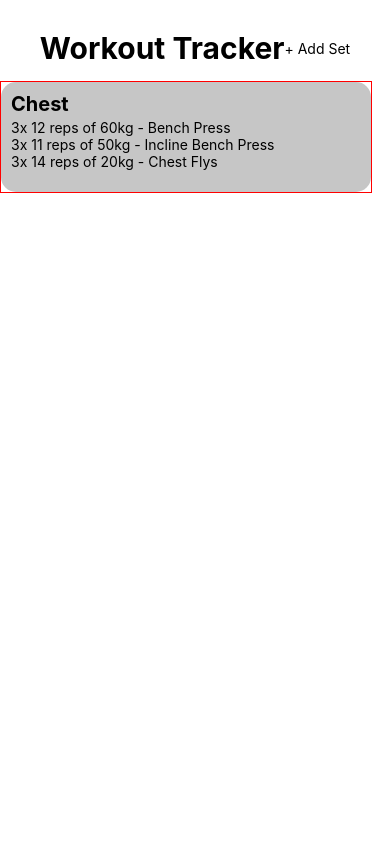
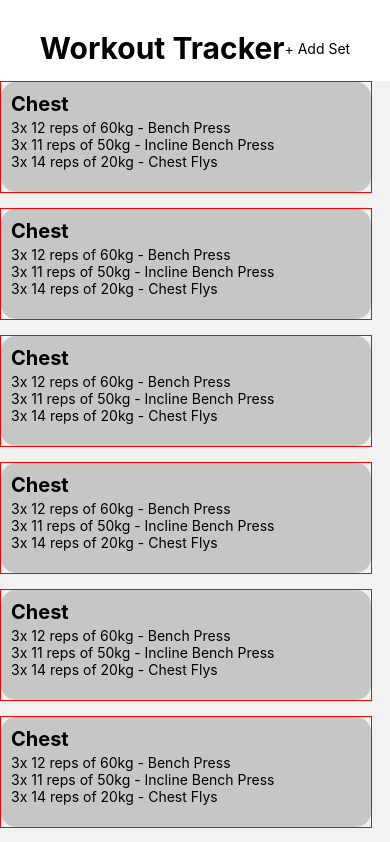
Before and after one commit to WhyNatan/Workout-Tracker, a React Native app: screen /Home in a window 390 px wide. Shown: the top 842 px of the page. Built offline with nearby package versions, Linux system fonts and the light colour scheme.

Commit message:
Added Stack Navigation support.

```diff
--- a/App.js
+++ b/App.js
@@ -1,7 +1,29 @@
-import { HomePage } from './screens/homepage';
+import './gesture-handler';
+import { NavigationContainer } from '@react-navigation/native';
+import { HomePage } from './screens/HomePage';
+import { WorkoutPage } from './screens/WorkoutPage';
+import { createStackNavigator } from '@react-navigation/stack';
+
+const Stack = createStackNavigator();
+
+function MyStack() {
+  return (
+    <Stack.Navigator initialRouteName='Home'
+      screenOptions={{
+        headerShown: false,
+      }}
+    >
+      <Stack.Screen name="Home" component={HomePage}/>
+      <Stack.Screen name="Workout" component={WorkoutPage} />
+    </Stack.Navigator>
+  );
+}
+
 
 export default function App() {
   return (
-    HomePage()
+    <NavigationContainer>
+      <MyStack/>
+    </NavigationContainer>
   );
 };
--- /dev/null
+++ b/gesture-handler.native.js
@@ -0,0 +1 @@
+import 'react-native-gesture-handler';
--- a/package.json
+++ b/package.json
@@ -11,6 +11,7 @@
   "dependencies": {
     "@react-navigation/native": "^6.1.18",
     "@react-navigation/native-stack": "^6.10.1",
+    "@react-navigation/stack": "^6.4.1",
     "@rneui/base": "^4.0.0-rc.7",
     "@rneui/themed": "^4.0.0-rc.8",
     "expo": "~51.0.21",
@@ -18,7 +19,8 @@
     "react": "18.2.0",
     "react-native": "0.74.3",
     "react-native-safe-area-context": "4.10.5",
-    "react-native-screens": "3.31.1"
+    "react-native-screens": "3.31.1",
+    "react-native-gesture-handler": "~2.16.1"
   },
   "devDependencies": {
     "@babel/core": "^7.20.0"
--- /dev/null
+++ b/screens/WorkoutPage.js
@@ -0,0 +1,41 @@
+import '../gesture-handler';
+import { React } from 'react';
+import { View, Text, Alert, TextInput, TouchableNativeFeedback } from 'react-native';
+import { styles } from '../styles/styles';
+import { Icon } from '@rneui/base';
+
+export function WorkoutPage({ navigation }) {
+    return (
+        <View>
+            <AppBar navigation={navigation}/>
+
+            <View style={[{paddingLeft:10}]}>
+                <Text style={styles.setTitle}>Body Part</Text>
+                <TextInput>
+                    Chest
+                </TextInput>
+            </View>
+        </View>
+    );
+};
+
+const AppBar = ({ navigation }) => {
+    return (
+        <View style={styles.container}>
+            {/* Space at the top to adjust for the bar */}
+            <View style={[{ paddingTop: 30 }]}></View>
+
+            <View style={[{ flexDirection: 'row', alignItems: 'center', justifyContent: 'flex-start' }]}>
+                <TouchableNativeFeedback onPress={() => navigation.goBack()}>
+                    <View style={[{ flexDirection: 'row', alignItems: 'center', justifyContent: 'flex-start' }]}>
+                        <Icon name='chevron-left' size={40}/>
+                        <Text style={{fontSize: 20,}}>Back</Text>
+                    </View>
+                </TouchableNativeFeedback>
+                <View style={[{ flex: 1 }]}>
+                    {/* <Text style={styles.appbarTitle}>Workout Tracker</Text> */}
+                </View>
+            </View>
+            <View style={[{ paddingBottom: 15 }]}></View>
+        </View>);
+};
--- a/screens/homepage.js
+++ b/screens/homepage.js
@@ -1,28 +1,53 @@
-import StatusBar from 'expo-status-bar/build/ExpoStatusBar';
+import '../gesture-handler';
 import { Text, Dimensions, ScrollView, View, Image, TextInput, Button, Alert, TouchableHighlight, TouchableNativeFeedback } from 'react-native';
 import { styles } from '../styles/styles';
 
-export function HomePage() {
-  const screenWidth = Dimensions.get('window').width;
+export function HomePage({ navigation }) {
   return (
-    <ScrollView>
+    <View style={{flex:1}}>
+        <AppBar/>
+
+        <ScrollView style={{flex:1}}>
+
+            <WorkoutTab navigation={navigation}/>
+            <WorkoutTab navigation={navigation}/>
+            <WorkoutTab navigation={navigation}/>
+            <WorkoutTab navigation={navigation}/>
+            <WorkoutTab navigation={navigation}/>
+            <WorkoutTab navigation={navigation}/>
+            <WorkoutTab navigation={navigation}/>
+            <WorkoutTab navigation={navigation}/>
+            <WorkoutTab navigation={navigation}/>
+        </ScrollView>
+    </View>
+
+  );
+};
+
+const AppBar = () => {
+    return (
         <View style={styles.container}>
             {/* Space at the top to adjust for the bar */}
-            <View style={[{paddingTop:30}]}></View>
+            <View style={[{ paddingTop: 30 }]}></View>
 
-            <View style={[{flexDirection:'row', alignItems:'center', justifyContent: 'flex-start'}]}>
-                <View style={[{flex:1}]}>
+            <View style={[{ flexDirection: 'row', alignItems: 'center', justifyContent: 'flex-start' }]}>
+                <View style={[{ flex: 1 }]}>
                     <Text style={styles.appbarTitle}>Workout Tracker</Text>
                 </View>
-                <View style={[{paddingRight:20}]}>
+                <View style={[{ paddingRight: 20 }]}>
                     <Text onPress={() => Alert.alert('--Add Set--')}>+ Add Set</Text>
                 </View>
             </View>
-            <View style={[{paddingBottom:15}]}></View>
-        </View>
+            <View style={[{ paddingBottom: 15 }]}></View>
+        </View>);
+};
 
-        <TouchableNativeFeedback onPress={() => Alert.alert("Stack navigate to this set")} >
-            <View style={[{width: screenWidth - 20, height: 110, backgroundColor:'#C6C6C6', paddingLeft:20, alignSelf: 'center', borderRadius:15, padding:10}]}>
+function WorkoutTab({ navigation }) {
+    const screenWidth = Dimensions.get('window').width;
+    return (
+        <View style={[{ paddingBottom: 15 }]}>
+            <TouchableNativeFeedback onPress={() => navigation.navigate('Workout')}>
+                <View style={[{ width: screenWidth - 20, height: 110, backgroundColor: '#C6C6C6', paddingLeft: 20, alignSelf: 'center', borderRadius: 15, padding: 10 }]}>
                     <Text style={styles.setTitle}>Chest</Text>
                     <Text>3x 12 reps of 60kg - Bench Press</Text>
                     <Text>3x 11 reps of 50kg - Incline Bench Press</Text>
@@ -30,6 +55,6 @@ export function HomePage() {
                     {/* Limit to only 3 lines of sets */}
                 </View>
             </TouchableNativeFeedback>
-    </ScrollView>
+        </View>
     );
-}
+};
--- a/styles/styles.js
+++ b/styles/styles.js
@@ -2,7 +2,6 @@ import { StyleSheet } from 'react-native';
 
 export const styles = StyleSheet.create({
   container: {
-    flex: 1,
     backgroundColor: '#fff',
     alignItems: 'center',
     justifyContent: 'center',
```
Also changed, not shown: 1 other file (tests, documents, lock files or other folders). Lines whose indentation alone changed are shown as unchanged.
